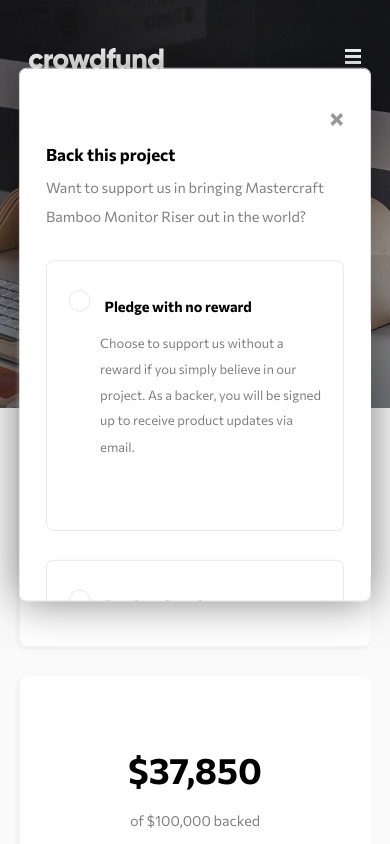
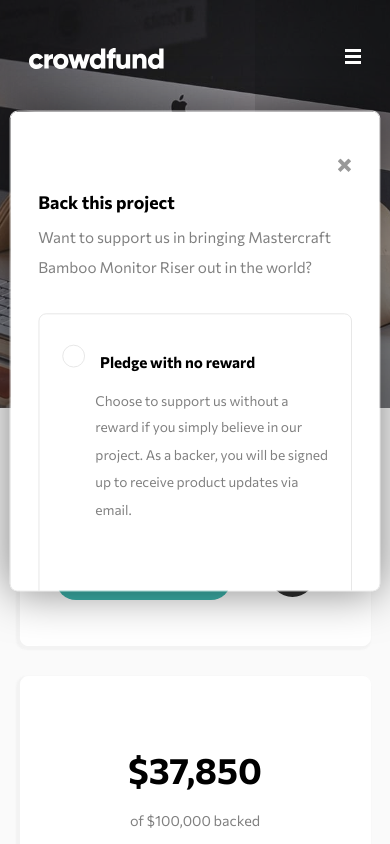
Before and after one commit to lape15/crowd-funding-app, a React (Create React App) app: page / in a window 390 px wide. Both pictures are taken after a click on the button "Back this project". Shown: the top 844 px of the page. Built offline with nearby package versions, Linux system fonts and the light colour scheme.

Commit message:
Update to mobile styles on mobile

```diff
--- a/src/common/modal-style.js
+++ b/src/common/modal-style.js
@@ -9,7 +9,7 @@ const ModalWrapper = styled.div`
   overflow-y: scroll;
   outline: none;
   border: none;
-  width: 700px;
+  width: 60%;
   margin: 10% auto;
   background-color: hsl(0, 0%, 100%);
   border: 1px solid hsl(0, 0%, 90%);
@@ -29,7 +29,14 @@ transform: scale(1);
 transform-origin: center;
 transition: all ease 0.5s;
   `}
-  @media(max-width: 512px) {
+  @media (max-width: 1200px) {
+    margin: 25% auto;
+    height: 50vh;
+  }
+  @media (max-width: 768px) {
+    height: 60vh;
+  }
+  @media (max-width: 512px) {
     width: 100%;
     left: 0;
   }
@@ -82,6 +89,9 @@ const PledgeBoardItem = styled.div`
 
   max-height: 160px;
   transition: all ease 0.5;
+  @media (max-width: 768px) {
+    max-height: 250px;
+  }
   @media (max-width: 512px) {
     max-height: 300px;
   }
@@ -98,7 +108,10 @@ const PledgeBoardItem = styled.div`
     border-color: hsl(176, 50%, 47%);
     max-height: 400px;
     transition: all ease 0.5;
-    @media (max-width: 512px) {
+      @media (max-width: 768px) {
+        max-height: 500px;
+      }
+   @media (max-width: 512px) {
         max-height: 500px;
       }
       @media (max-width: 360px) {
--- a/src/component/modal-wrapper.jsx
+++ b/src/component/modal-wrapper.jsx
@@ -18,7 +18,6 @@ const ModalCon = styled.div`
         transition: all ease 0.5s;
         transform: scale(0.95);
     `}
-  ${({ open }) => console.log(open, 'open')}
 `;
 
 const ModalWrapperMain = ({ children, open }) => {
--- a/src/component/modal.jsx
+++ b/src/component/modal.jsx
@@ -157,7 +157,7 @@ const Modal = ({ PledgeRefOne, PledgeRefThree, PledgeRefTwo }) => {
 
   return (
     <ModalWrapperMain open={showModal}>
-      <ModalWrapper>
+      <ModalWrapper showModal={showModal}>
         <ModalHeaderSection>
           <ModalCloseContainer>
             <ModalClose
```
